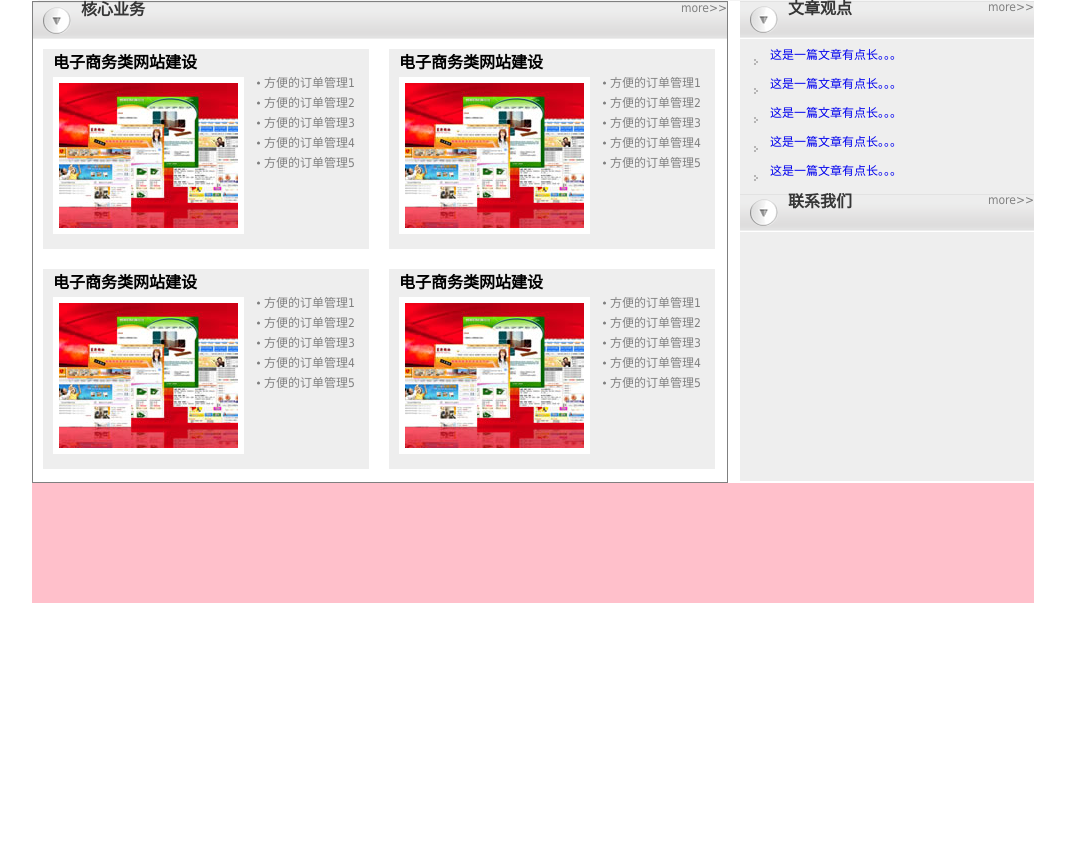
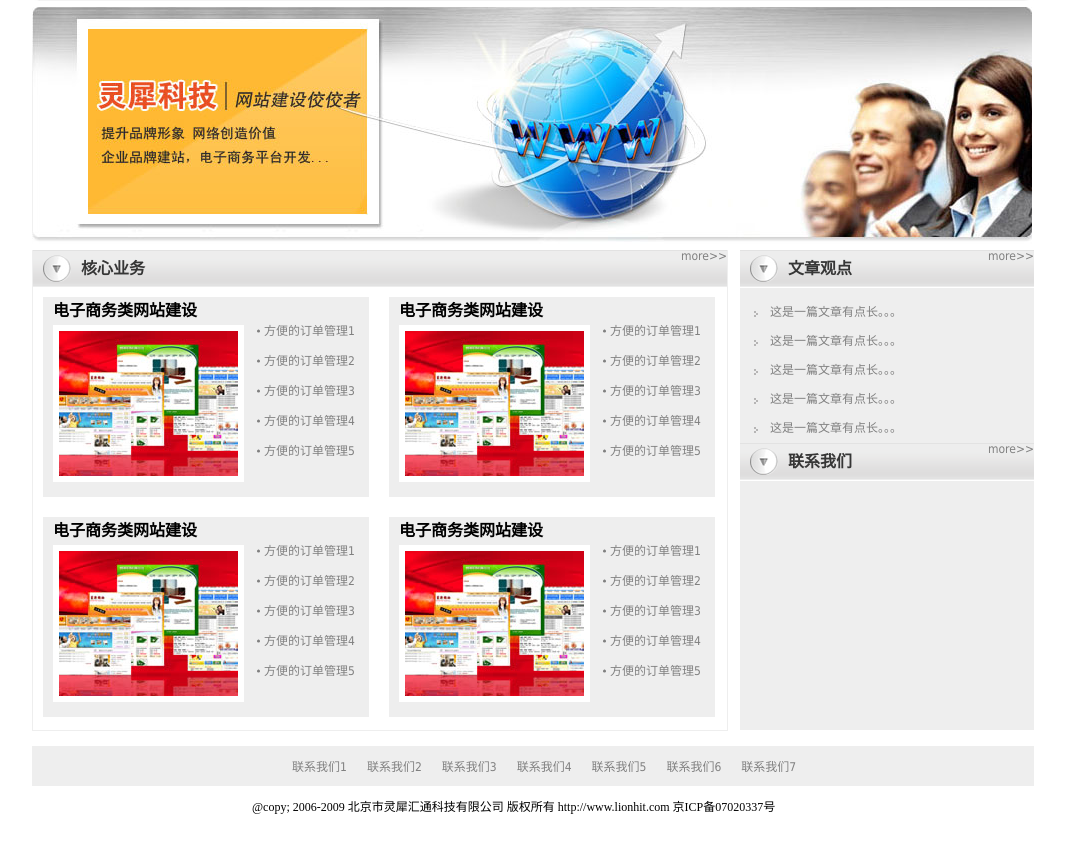
Before and after one commit to lyctea/minilionhit, a plain HTML site: page index.html in a window 1280 px wide. Shown: the part 127-980 px from the top of the page, without its empty margins (107-1172 px from the left). Before the commit the page ends 800 px from the top, so only its background shows below. Drawn offline with Linux system fonts and the light colour scheme.

Commit message:
添加footer

```diff
--- a/index.html
+++ b/index.html
@@ -19,7 +19,9 @@
 				<li><a href="#">导航6</a></li>
 				<li><a href="#">导航7</a></li>
 			</ul>
-		</div>
+		</div> <!-- header end! -->
+		<img src="images/about_banner.jpg" alt="" id="banner" />
+
 		<div id="main">
 			<div id="lside">
 				<div class="subtitle">
@@ -94,8 +96,18 @@
 			</div>
 		</div>
 		<div class="clr"></div>
-		<div id="footer"></div>
-
+		<div id="footer">
+			<ul>
+				<li><a href="#">联系我们1</a></li>
+				<li><a href="#">联系我们2</a></li>
+				<li><a href="#">联系我们3</a></li>
+				<li><a href="#">联系我们4</a></li>
+				<li><a href="#">联系我们5</a></li>
+				<li><a href="#">联系我们6</a></li>
+				<li><a href="#">联系我们7</a></li>
+			</ul>
+			<address>@copy; 2006-2009 北京市灵犀汇通科技有限公司 版权所有 http://www.lionhit.com 京ICP备07020337号</address>
+		</div>
 	</div>  <!-- container end! -->
 </body>
 </html>
--- a/styles/index.css
+++ b/styles/index.css
@@ -30,14 +30,18 @@
 	color: white;
 	background: url(../images/nav_on.gif);
 }
+#banner{
+	margin: 6px 0;
+}
 #main{
 
 }
 #lside{
 	height: 480px;
 	width: 694px;
-	border: 1px solid gray;
+	border: 1px solid #eee;
 	float: left;
+	border-top: none;
 }
 .subtitle{
 	height: 37px;
@@ -53,6 +57,7 @@
 	font-size: 16px;
 	font-family: 'Microsoft Yahei','SimHei';
 	margin-left: 10px;
+	line-height: 37px;
 }
 .subtitle a{
 	float: right;
@@ -79,7 +84,7 @@
 	margin-left: 10px;
 	background: url(../images/service_intro_bg.gif) no-repeat;
 	padding-left: 10px;
-	height: 20px;
+	height: 30px;
 }
 .four h2{
 	font-size: 16px;
@@ -90,7 +95,10 @@
 	color: gray;
  }
  .four a:visited{
- 	color: gray;
+ 	color: #808080;
+ }
+ .four a:hover{
+ 	color: #ff832c;
  }
 #rside{
 	width: 294px;
@@ -105,9 +113,11 @@
 
 #art li a{
 	display: block;
-	background: url(../images/article_head.gif)no-repeat;
+	background: url(../images/article_head.gif)0 3px no-repeat;
 	height: 29px;
 	padding-left: 30px;
+	line-height: 29px;
+	color: gray;
 }
 #art li a:hover{
 	background: url(../images/article_on_bg.gif);
@@ -117,9 +127,28 @@
 	height: 249px;
 	background-color: #eee;
 }
-
-
 #footer{
+	margin-top: 15px;
 	height: 120px;
-	background: pink;
 }
+#footer ul{
+	height: 40px;
+	background-color: #eee;
+	padding-left: 250px;
+}
+#footer li{
+	float: left;
+	margin-right: 10px;
+	margin-top: 15px;
+}
+#footer a{
+	color: gray;
+	text-align: center;
+	padding-left: 10px;
+}
+#footer address{
+	font-size: 12px;
+	font-family: 'Microsoft Yahei','SimHei';
+	margin-top: 15px;
+	padding-left: 220px;
+}
```
